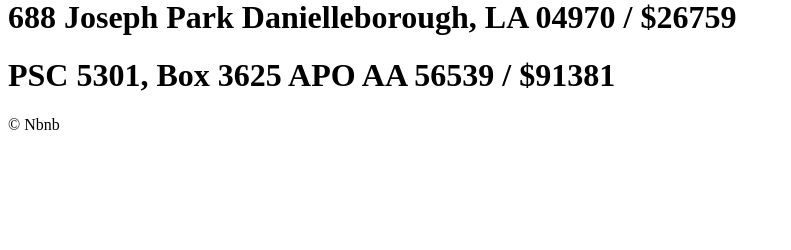
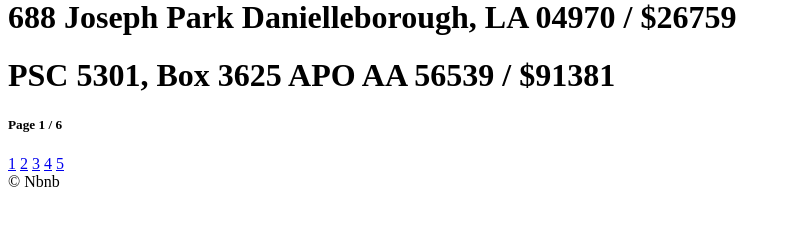
Before and after one commit to knsesang/airBnB_Clone_Coding, a Django app: page / in a window 1280 px wide. Shown: the part 550-800 px from the top of the page, without its empty margins (0-791 px from the left). Run offline with Django 3.2, Linux system fonts and the light colour scheme; data comes from the database, SQL or seed files in the repository; both versions use the stored data as it was after the commit.

Commit message:
11-2 [ADD] Pages List Navigation

```diff
--- a/appRooms/views.py
+++ b/appRooms/views.py
@@ -3,6 +3,7 @@ from django.shortcuts import render
 
 from datetime import datetime
 from . import models
+from math import ceil
 
 # Create your views here.
 def fn_All_Rooms(request):
@@ -45,13 +46,17 @@ def fn_All_Rooms(request):
 
     #   값이 없다면 1으로 보이기
 
-    varPage = int(request.GET.get("txtPage", 1))
+    varPage = request.GET.get("txtPage", 1)
+    varPage = int(varPage or 1)
+    print(varPage)
+
     varPage_size = 10
     varLimit = varPage_size * varPage
     varOffset = varLimit - varPage_size
 
     #   [:5] 불러오는 갯수를 5개로 제한한다
     all_rooms = models.clsRoom.objects.all()[varOffset:varLimit]
+    varPage_count = ceil(models.clsRoom.objects.count() / varPage_size)
 
     #   11 ~ 20 번까지 불러온다
     #   all_rooms = models.clsRoom.objects.all()[10:20]
@@ -68,5 +73,8 @@ def fn_All_Rooms(request):
         context={
             "now": now,
             "potato": all_rooms,
+            "page": varPage,
+            "page_count": varPage_count,
+            "page_range": range(1, varPage_count),
         },
     )
--- a/templates/rooms/home.html
+++ b/templates/rooms/home.html
@@ -15,4 +15,12 @@
         <h1>{{room.varName}} / ${{room.varPrice}}</h1>
     {% endfor %}
 
+    <h5>Page {{page}} / {{page_count}}</h5>
+
+
+    {% for page in page_range  %}
+        <a href="?txtPage={{page}}">{{page}}</a>
+    {% endfor %}
+
+
 {% endblock content %}
```
Also changed, not shown: db.sqlite3.
